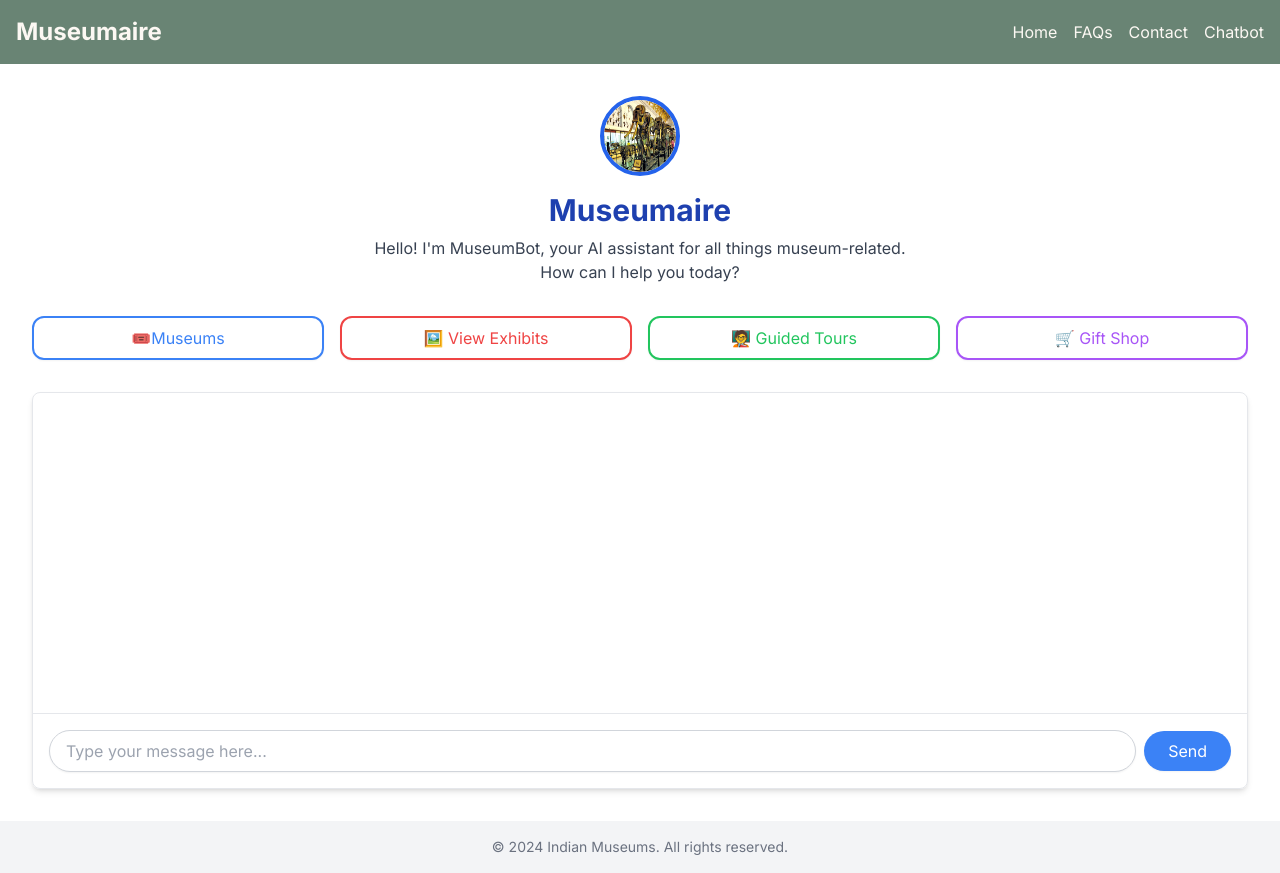
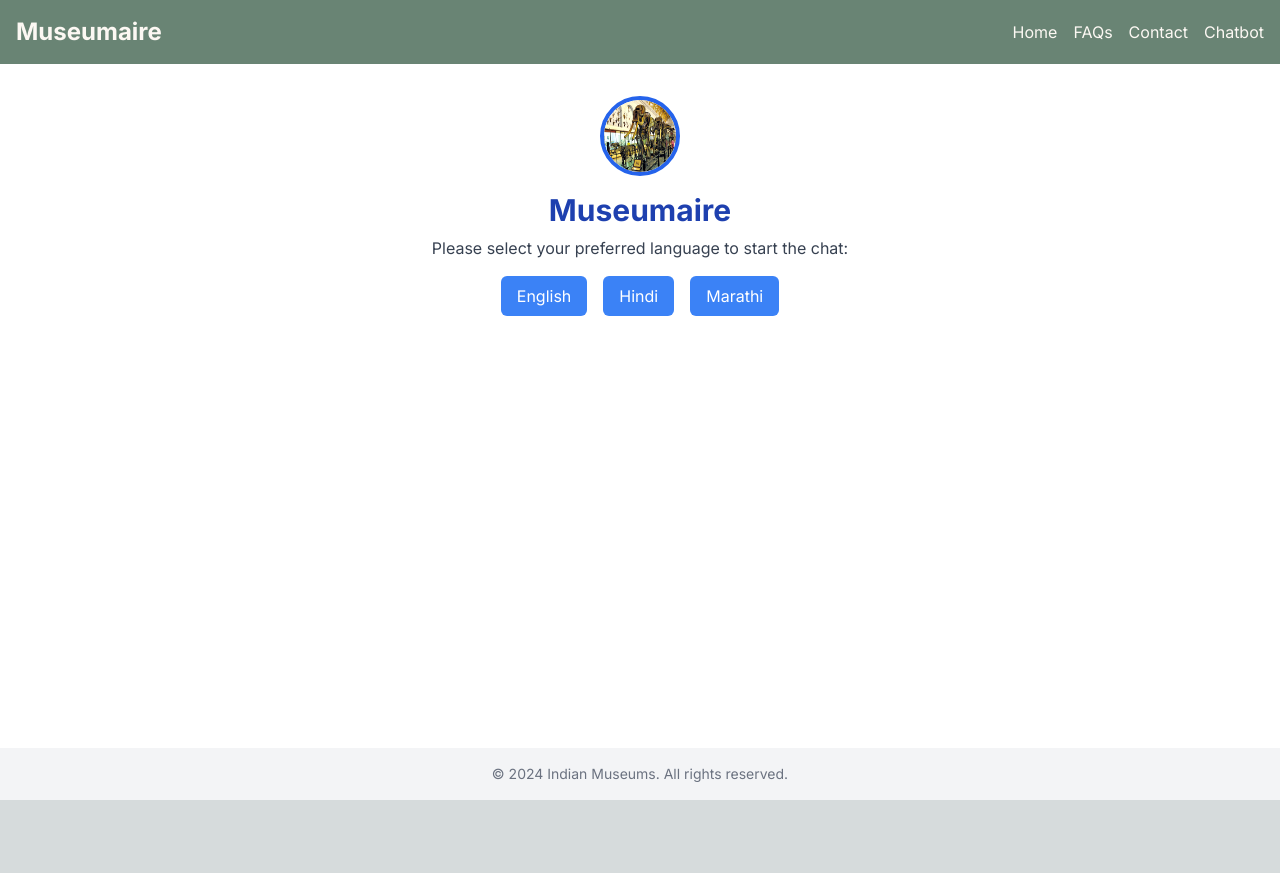
Before and after one commit to deonmenezes/museumChatbot, a Next.js app in the folder museumchat/: page / in a window 1280 px wide. After the commit the page ends 800 px from the top, so only its background shows below. Built offline with nearby package versions, Linux system fonts and the light colour scheme.

Commit message:
lets commit

```diff
--- a/museumchat/src/app/page.tsx
+++ b/museumchat/src/app/page.tsx
@@ -14,6 +14,32 @@
   const [chatHeight, setChatHeight] = useState("40vh")
   const messagesEndRef = useRef<HTMLDivElement | null>(null)
   const chatContainerRef = useRef<HTMLDivElement | null>(null)
+
+  // State for language selection
+  const [language, setLanguage] = useState("")
+  const [isLanguageSelected, setIsLanguageSelected] = useState(false)
+
+  // Language options text
+  const languageOptions = {
+    english: {
+      welcome: "Hello! I'm MuseumBot, your AI assistant for all things museum-related. How can I help you today?",
+      chooseLanguage: "Please select your preferred language to start the chat:",
+      buttonLabel: "Send",
+      languages: ["English", "Hindi", "Marathi"],
+    },
+    hindi: {
+      welcome: "नमस्ते! मैं म्यूजियम बोट हूं, संग्रहालय से संबंधित सभी चीजों के लिए आपका एआई सहायक। मैं आपकी किस प्रकार सहायता कर सकता हूं?",
+      chooseLanguage: "कृपया चैट शुरू करने के लिए अपनी पसंदीदा भाषा का चयन करें:",
+      buttonLabel: "भेजें",
+      languages: ["अंग्रेजी", "हिंदी", "मराठी"],
+    },
+    marathi: {
+      welcome: "नमस्कार! मी म्युझियम बॉट आहे, संग्रहालयाशी संबंधित सर्व गोष्टींसाठी तुमचा एआय सहायक. मी तुम्हाला कशी मदत करू शकतो?",
+      chooseLanguage: "कृपया चॅट सुरू करण्यासाठी तुमची आवडती भाषा निवडा:",
+      buttonLabel: "पाठवा",
+      languages: ["इंग्रजी", "हिंदी", "मराठी"],
+    },
+  }
 
   const handleSendMessage = async () => {
     if (message.trim() === "") return
@@ -44,6 +70,12 @@
     } finally {
       setIsLoading(false)
     }
+  }
+
+  const handleLanguageSelection = (selectedLanguage: string) => {
+    setLanguage(selectedLanguage.toLowerCase())
+    setIsLanguageSelected(true)
+    setMessages([{ text: languageOptions[selectedLanguage.toLowerCase()].welcome, sender: "bot" }])
   }
 
   useEffect(() => {
@@ -112,37 +144,36 @@
               className="w-20 h-20 mx-auto rounded-full border-4 border-blue-600 mb-4"
             />
             <h1 className="text-3xl font-bold text-blue-800">Museumaire</h1>
+
+            {/* Language Selection */}
+            {!isLanguageSelected ? (
+              <div>
                 <p className="text-gray-700 mt-2">
-              Hello! I'm MuseumBot, your AI assistant for all things museum-related.
+                  {languageOptions.english.chooseLanguage}
                 </p>
-            <p className="text-gray-700 mb-6">How can I help you today?</p>
+                <div className="flex justify-center mt-4 space-x-4">
+                  {languageOptions.english.languages.map((lang, index) => (
+                    <button
+                      key={index}
+                      onClick={() => handleLanguageSelection(lang)}
+                      className="bg-blue-500 text-white px-4 py-2 rounded-md hover:bg-blue-600 transition"
+                    >
+                      {lang}
+                    </button>
+                  ))}
                 </div>
-
-          {/* Service Options */}
-          <div className="grid grid-cols-2 sm:grid-cols-4 gap-4 mb-8">
-            <Link href="/exploremuseum.tsx">
-              <button className="w-full bg-white border-2 border-blue-500 text-blue-500 px-4 py-2 rounded-xl flex items-center justify-center shadow-sm hover:bg-blue-500 hover:text-white transition">
-                🎟️Museums
-              </button>
-            </Link>
-            <Link href="/">
-              <button className="w-full bg-white border-2 border-red-500 text-red-500 px-4 py-2 rounded-xl flex items-center justify-center shadow-sm hover:bg-red-500 hover:text-white transition">
-                🖼️ View Exhibits
-              </button>
-            </Link>
-            <Link href="/">
-              <button className="w-full bg-white border-2 border-green-500 text-green-500 px-4 py-2 rounded-xl flex items-center justify-center shadow-sm hover:bg-green-500 hover:text-white transition">
-                🧑‍🏫 Guided Tours
-              </button>
-            </Link>
-            <Link href="/">
-              <button className="w-full bg-white border-2 border-purple-500 text-purple-500 px-4 py-2 rounded-xl flex items-center justify-center shadow-sm hover:bg-purple-500 hover:text-white transition">
-                🛒 Gift Shop
-              </button>
-            </Link>
+              </div>
+            ) : (
+              <>
+                <p className="text-gray-700 mt-2">
+                  {languageOptions[language].welcome}
+                </p>
+              </>
+            )}
           </div>
 
           {/* Chat Display Section */}
+          {isLanguageSelected && (
             <div className="border border-gray-200 rounded-lg shadow-md" ref={chatContainerRef}>
               <div
                 className="overflow-y-auto p-4 transition-all duration-300 ease-in-out"
@@ -169,7 +200,7 @@
                 {isLoading && (
                   <div className="flex justify-start mb-2">
                     <div className="bg-gray-200 text-gray-800 p-3 rounded-lg rounded-bl-none">
-                    Thinking...
+                      {language === "hindi" ? "सोच रहा है..." : language === "marathi" ? "विचार करत आहे..." : "Thinking..."}
                     </div>
                   </div>
                 )}
@@ -182,7 +213,7 @@
                   <input
                     type="text"
                     className="flex-1 border border-gray-300 rounded-full px-4 py-2 text-gray-700 shadow-sm focus:outline-none focus:ring-2 focus:ring-blue-400"
-                  placeholder="Type your message here..."
+                    placeholder={language === "hindi" ? "अपना संदेश यहाँ टाइप करें..." : language === "marathi" ? "आपला संदेश येथे टाइप करा..." : "Type your message here..."}
                     value={message}
                     onChange={(e) => setMessage(e.target.value)}
                     onKeyPress={handleKeyPress}
@@ -192,11 +223,12 @@
                     onClick={handleSendMessage}
                     disabled={isLoading}
                   >
-                  Send
+                    {languageOptions[language].buttonLabel}
                   </button>
                 </div>
               </div>
             </div>
+          )}
         </div>
       </div>
 
```
Also changed, not shown: 1 other file (tests, documents, lock files or other folders). Lines whose indentation alone changed are shown as unchanged.
